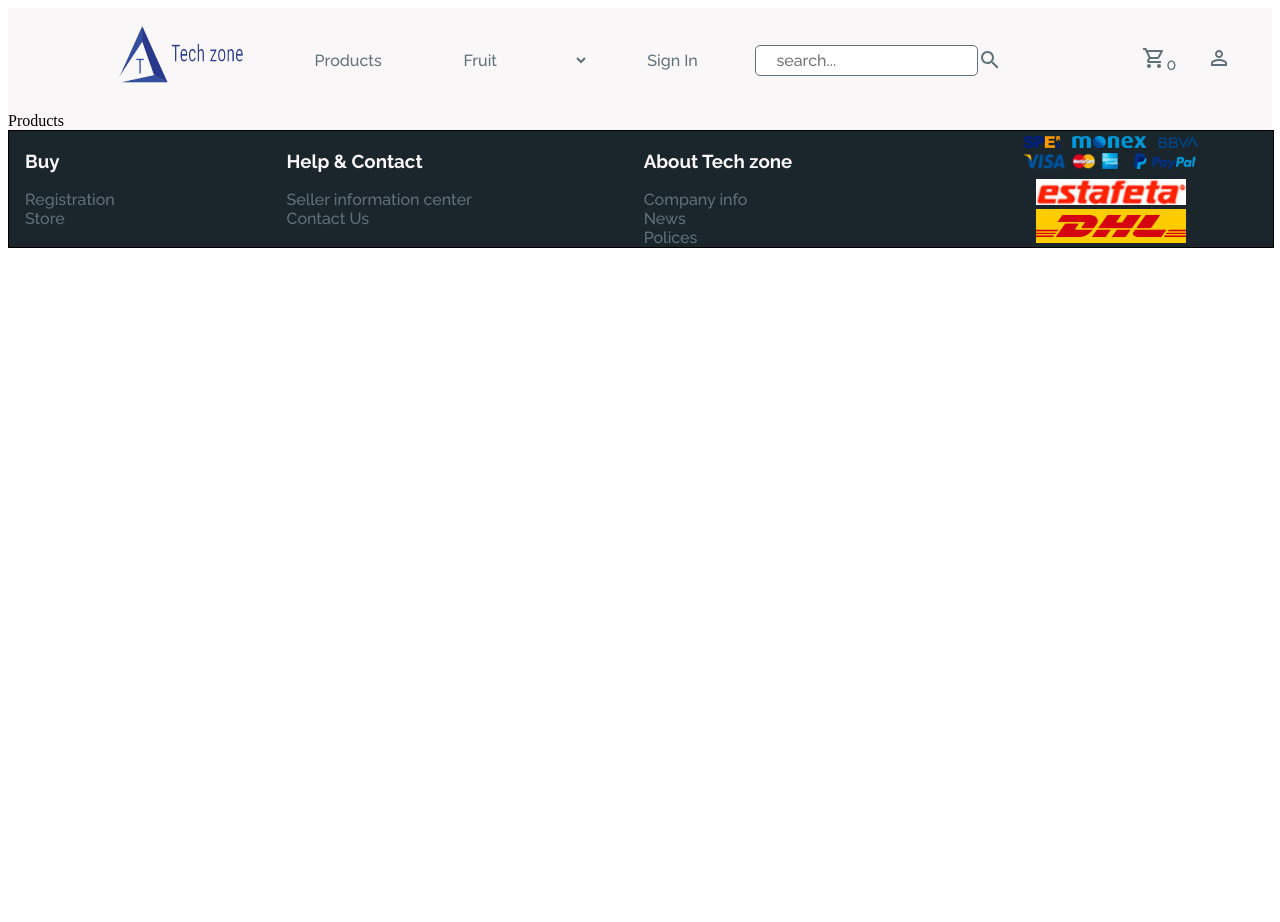
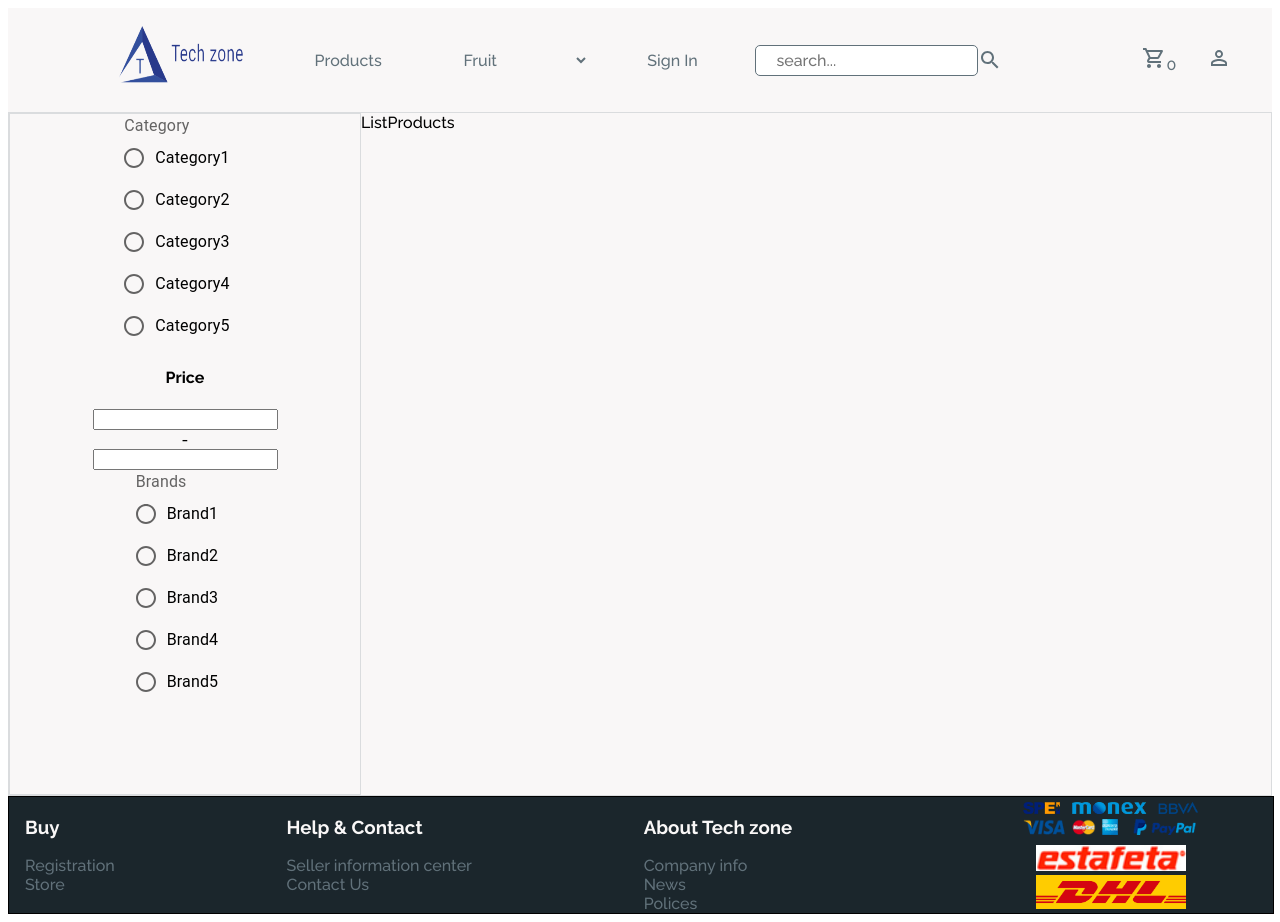
Before and after one commit to Yisusmomoa/React_e-commerce_Client, a React (Vite) app: page /products in a window 1280 px wide. Before the commit the page ends 800 px from the top, so only its background shows below. Built offline with nearby package versions, Linux system fonts and the light colour scheme.

Commit message:
Se añade sidebar en la pantalla products con sus respectivos filtros

```diff
--- /dev/null
+++ b/src/components/Products/AsideProducts/AsideProducts.jsx
@@ -0,0 +1,54 @@
+import React, { useState } from 'react'
+import { Products_AsideOptions } from '../Products.style'
+import ListOf from './ListsOf/ListOf'
+import PriceFilter from './PriceFilter'
+
+const arrayCategory=[
+  {id:1, name:"Category1"},
+  {id:2, name:"Category2"},
+  {id:3, name:"Category3"},
+  {id:4, name:"Category4"},
+  {id:5, name:"Category5"},
+]
+const arrayBrand=[
+  {id:1, name:"Brand1"},
+  {id:2, name:"Brand2"},
+  {id:3, name:"Brand3"},
+  {id:4, name:"Brand4"},
+  {id:5, name:"Brand5"},
+]
+
+
+const AsideProducts = () => {
+  const [priceMin, setPriceMin] = useState(0);
+  const [priceMax, setPriceMax] = useState(0);
+  const selectCategory=(id)=>{
+    console.log("Select category ", id)
+  }
+  const selectBrand=(id)=>{
+    console.log("Select brand ", id)
+  }
+
+  const setPriceMinHandle=(price)=>{
+    setPriceMin(price)
+  }
+  const setPriceMaxHandle=(price)=>{
+    setPriceMax(price)
+  }
+
+  return (
+    <Products_AsideOptions>
+      <ListOf title={'Category'}
+        info={arrayCategory} select={selectCategory}/>
+
+      <h4>Price</h4>
+      <PriceFilter setPrice={setPriceMinHandle}/>
+      -
+      <PriceFilter setPrice={setPriceMaxHandle}/>
+      <ListOf title={'Brands'}
+        info={arrayBrand} select={selectBrand}/>
+    </Products_AsideOptions>
+  )
+}
+
+export default AsideProducts
--- /dev/null
+++ b/src/components/Products/AsideProducts/ListsOf/ListOf.jsx
@@ -0,0 +1,50 @@
+import React from 'react'
+import { ListOfContainer } from './ListOf.style'
+import Checkbox from '@mui/material/Checkbox';
+import FormControl from '@mui/material/FormControl';
+import FormGroup from '@mui/material/FormGroup';
+import FormControlLabel from '@mui/material/FormControlLabel';
+
+import Radio from '@mui/material/Radio';
+import RadioGroup from '@mui/material/RadioGroup';
+import FormLabel from '@mui/material/FormLabel';
+
+const ListOf = ({info, title, select}) => {
+  return (
+    <ListOfContainer>
+        <FormControl>
+            <FormLabel id="demo-radio-buttons-group-label">{title}</FormLabel>
+            <RadioGroup
+                name="radio-buttons-group">
+                    {
+                        info.map(element=>(
+                            <FormControlLabel key={element.id}
+                                onClick={()=>select(element.id)}
+                                value={element.id} control={<Radio />}
+                                label={element.name} />
+                        ))
+                    }
+            </RadioGroup>
+        </FormControl>
+    </ListOfContainer>
+  )
+}
+
+export default ListOf
+
+
+/*
+<FormGroup>
+            {
+                info.map(element=>(
+                    <div key={element.id}>
+                        <FormControlLabel
+                            control={<Checkbox onClick={()=>select(element.id)}
+                                sx={{ '& .MuiSvgIcon-root': { fontSize: 28 } }} />}
+                            label={element.name} />
+                    </div>
+                ))
+            }
+        </FormGroup>
+
+*/
--- /dev/null
+++ b/src/components/Products/AsideProducts/ListsOf/ListOf.style.jsx
@@ -0,0 +1,7 @@
+import styled from "styled-components";
+import { device, deviceMin } from "../../../../styles/breakpoints";
+
+export const ListOfContainer=styled.div`
+    display:flex;
+    flex-direction:column;
+`
--- /dev/null
+++ b/src/components/Products/AsideProducts/PriceFilter.jsx
@@ -0,0 +1,11 @@
+import React from 'react'
+
+const PriceFilter = ({setPrice}) => {
+  return (
+    <>
+        <input type='number' onChange={(ev)=>setPrice(ev.target.value)}/>
+    </>
+  )
+}
+
+export default PriceFilter
--- /dev/null
+++ b/src/components/Products/ListProducts.jsx
@@ -0,0 +1,12 @@
+import React from 'react'
+import { Products_ListProducts } from './Products.style'
+
+const ListProducts = () => {
+  return (
+    <Products_ListProducts>
+        ListProducts
+    </Products_ListProducts>
+  )
+}
+
+export default ListProducts
--- /dev/null
+++ b/src/components/Products/Products.style.jsx
@@ -0,0 +1,29 @@
+import styled from "styled-components";
+import { device, deviceMin } from "../../styles/breakpoints";
+
+export const ProductsContainer=styled.div`
+   display:flex;
+    border:1px solid ${props=>props.theme.colors.Border};
+    background-color:${(props)=>props.theme.colors.fondo};
+    height:auto;
+    width:auto;
+    font-family:${props=>props.theme.fonts.raleway};
+`
+
+export const Products_SubNavBar=styled.nav`
+
+`
+
+export const Products_AsideOptions=styled.aside`
+     width:350px;
+    /* height:auto; */
+    height:85vh;
+    display:flex;
+    flex-direction: column;
+    align-items: center;
+    border:1px solid ${props=>props.theme.colors.Border};
+`
+
+export const Products_ListProducts=styled.div`
+
+`
--- a/src/routes/Products.jsx
+++ b/src/routes/Products.jsx
@@ -1,8 +1,20 @@
 import React from 'react'
+import { ThemeProvider } from 'styled-components'
+import { theme } from '../styles/theme'
+import { ProductsContainer,
+  Products_AsideOptions,
+  Products_SubNavBar } from '../components/Products/Products.style'
+import ListProducts from '../components/Products/ListProducts';
+import AsideProducts from '../components/Products/AsideProducts/AsideProducts';
 
 const Products = () => {
   return (
-    <div>Products</div>
+    <ThemeProvider theme={theme}>
+      <ProductsContainer>
+        <AsideProducts/>
+        <ListProducts/>
+      </ProductsContainer>
+    </ThemeProvider>
   )
 }
 
```
Also changed, not shown: src/components/Products/AsideProducts/AsideProducts.style.jsx (added, +12 -0 lines), src/components/Products/SubNavbarProducts.jsx (added).
